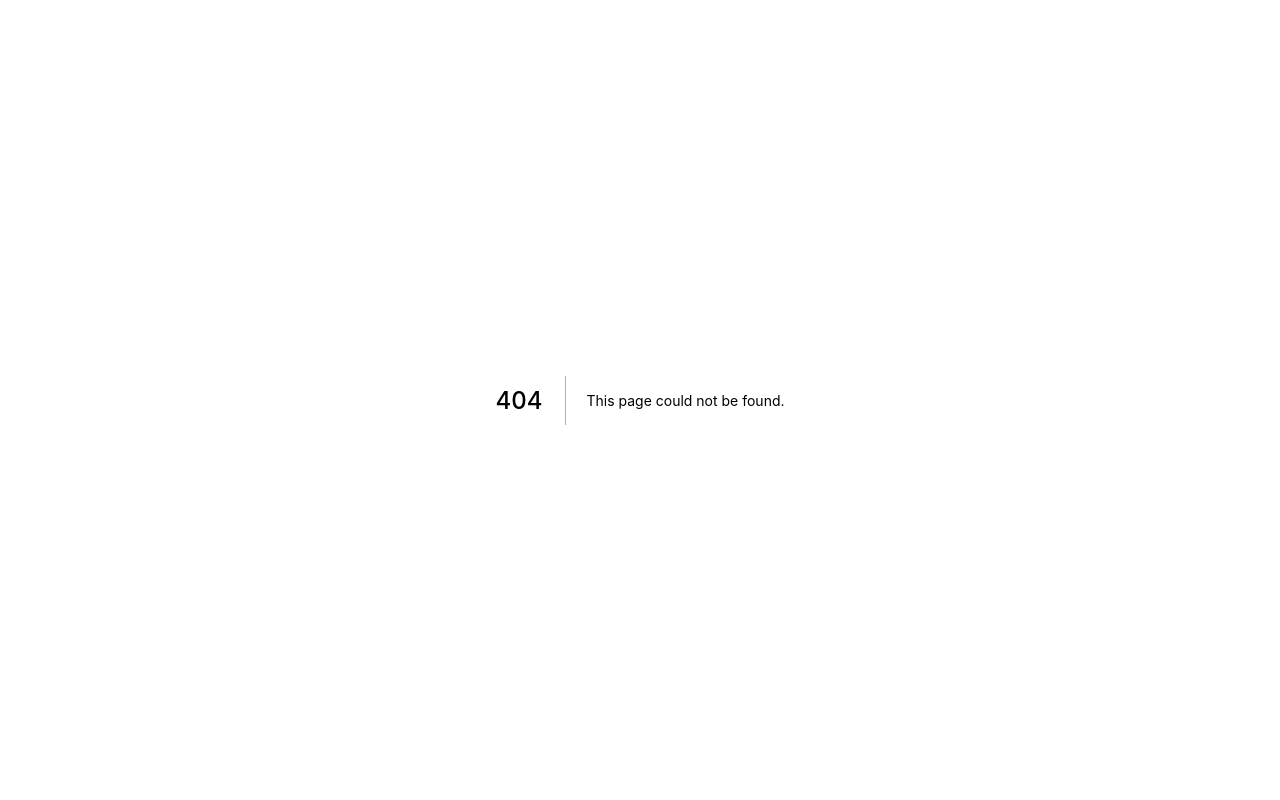
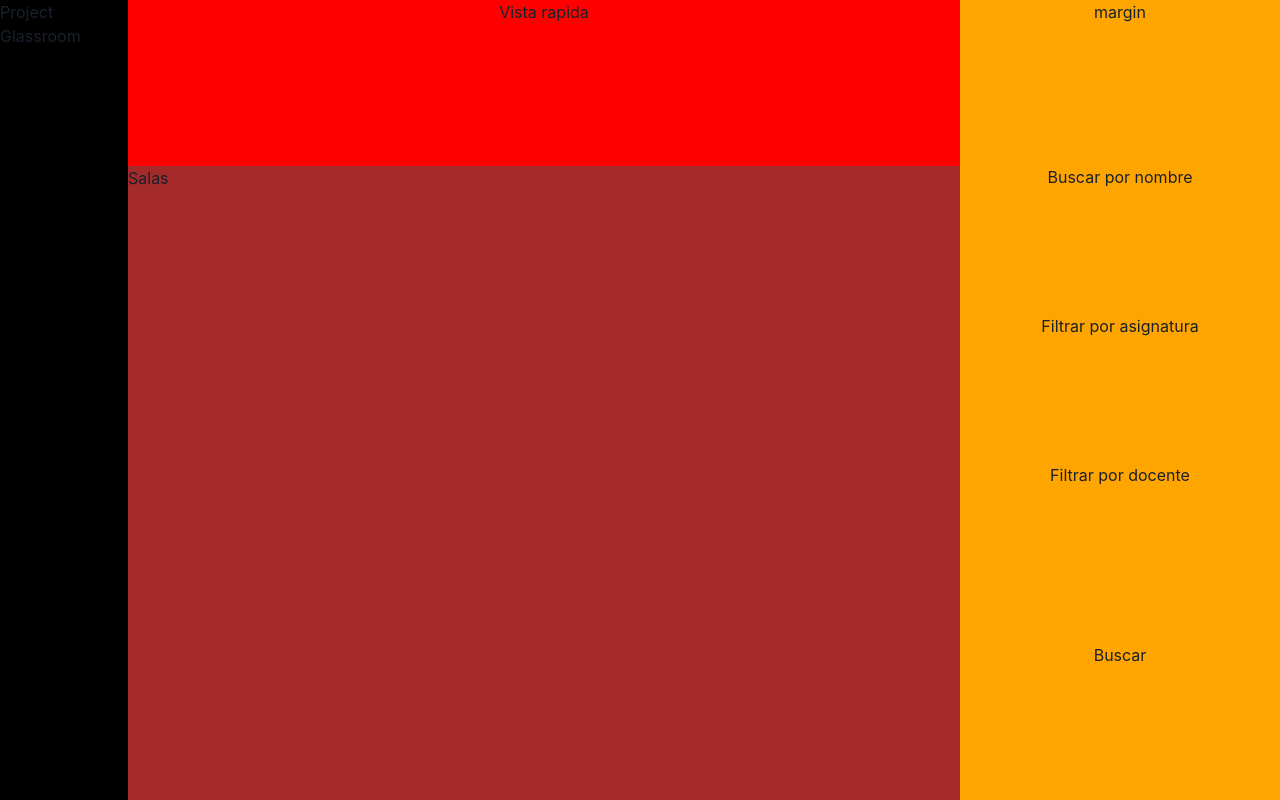
Before and after one commit to Paskiben/ProyectoTallerIVS4, a Next.js app: page /buildings in a window 1280 px wide. Before the commit this address had no page. Built offline with nearby package versions, Linux system fonts and the light colour scheme.

Commit message:
new file:   pages/buildings.js

```diff
--- /dev/null
+++ b/pages/buildings.js
@@ -0,0 +1,36 @@
+import { Flex, Grid, GridItem, HStack, VStack} from "@chakra-ui/react";
+
+export default function buildings () {
+
+    return (
+
+        <>
+            <HStack spacing="0px">
+                <Flex width="10vw" height="100vh" backgroundColor="black"> Project Glassroom </Flex>
+
+                <VStack width="65vw" height="100vh" backgroundColor="red">
+                        <Flex h="20%">
+                            <Flex>
+                                Vista rapida
+                            </Flex>
+                        </Flex>
+                        <Flex h="80%" w="100%" backgroundColor="brown">
+                            Salas
+                        </Flex>
+                </VStack>
+
+                <VStack width="25vw" height="100vh" backgroundColor="orange">
+                    <Flex h="20%"> margin </Flex>
+                    <VStack h="60%" w="100%">
+                        <Flex h="30%">Buscar por nombre</Flex>
+                        <Flex h="30%">Filtrar por asignatura</Flex>
+                        <Flex h="30%">Filtrar por docente</Flex>
+                    </VStack>
+                    <Flex h="20%"> Buscar </Flex>
+                </VStack>
+            </HStack>
+        </>
+
+    )
+
+}
```
